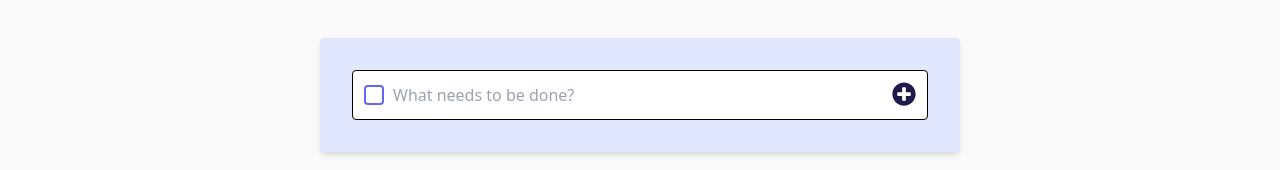
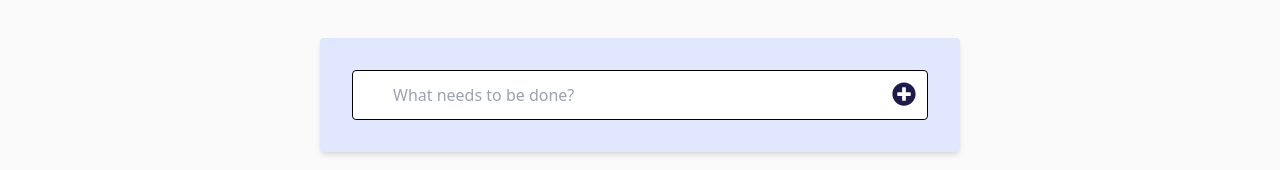
Before and after one commit to Vovchyk17/to-do-app, a React (Create React App) app: page / in a window 1280 px wide. Shown: the part 341-511 px from the top of the page. Built offline with nearby package versions, Linux system fonts and the light colour scheme.

Commit message:
rebuild the app a little bit

```diff
--- a/src/App.css
+++ b/src/App.css
@@ -71,7 +71,3 @@ input[type='text']:disabled {
 .task_list li {
   @apply relative mb-4 last:mb-0;
 }
-
-.task_list li.completed button {
-  @apply hidden;
-}
--- a/src/components/Main.js
+++ b/src/components/Main.js
@@ -3,66 +3,74 @@ import ToDoForm from "./ToDoForm";
 import ToDoList from "./ToDoList";
 
 export default function Main() {
-  const [newTask, setNewTask] = useState("");
   const [tasks, setTasks] = useState([]);
-  const [selectAll, setSelectAll] = useState(false);
+  const [allChecked, setAllChecked] = useState(false);
 
-  function handleSubmitTask(task) {
-    if (task !== "") {
-      setTasks((prevTasks) => [...prevTasks, { value: task, isDone: false }]);
-      setNewTask("");
+  function handleSubmitForm(e) {
+    e.preventDefault();
+
+    const input = e.target.querySelector(".add_new_task");
+    const inputValue = input.value;
+
+    if (inputValue) {
+      setTasks([
+        ...tasks,
+        {
+          value: inputValue,
+          completed: false,
+        },
+      ]);
+      input.value = "";
+      setAllChecked(false);
     }
   }
 
-  function handleDeleteTask(index) {
-    setTasks((prevTasks) => prevTasks.filter((task, i) => i !== index));
+  const isAnyItems = tasks.length > 0;
+
+  function handleTaskDelete(index) {
+    const newTasks = tasks.filter((task, i) => i !== index);
+    setTasks(newTasks);
+    setAllChecked(newTasks.every((task) => task.completed));
   }
 
-  function handleEditTaskValue(index, newValue) {
-    setTasks((prevTasks) =>
-      prevTasks.map((task, i) => (i === index ? newValue : task)),
-    );
+  function handleValueChange(index, newValue) {
+    const newTasks = tasks.map((task, i) => (i === index ? newValue : task));
+    setTasks(newTasks);
+    setAllChecked(newTasks.every((task) => task.completed));
   }
 
-  function handleToggleAll() {
-    setSelectAll((prevSelectAll) => !prevSelectAll);
-    setTasks((prevTasks) =>
-      prevTasks.map((task) => ({
-        ...task,
-        isDone: !selectAll,
-      })),
-    );
+  function handleToggleAll(isChecked) {
+    if (isChecked) {
+      setTasks(tasks.map((task) => ({ ...task, completed: true })));
+    } else {
+      setTasks(tasks.map((task) => ({ ...task, completed: false })));
+    }
+    setAllChecked(isChecked);
   }
 
-  function handleToggleSingle(index) {
-    setTasks((prevTasks) =>
-      prevTasks.map((task, i) =>
-        i === index ? { ...task, isDone: !task.isDone } : task,
-      ),
+  function handleStatusChange(index) {
+    const newTasks = tasks.map((task, i) =>
+      i === index ? { ...task, completed: !task.completed } : task,
     );
-    setSelectAll(false); // Uncheck "check all" when an individual item is toggled
+    setTasks(newTasks);
+    setAllChecked(newTasks.every((task) => task.completed));
   }
-
-  const isAnyItems = tasks.length > 0;
 
   return (
     <main id="main" className="container">
       <div className="content">
         <ToDoForm
-          newTask={newTask}
-          setNewTask={setNewTask}
-          handleSubmitTask={handleSubmitTask}
-          handleToggleAll={handleToggleAll}
-          selectAll={selectAll}
+          onSubmitForm={handleSubmitForm}
+          onToggleAll={handleToggleAll}
+          isAnyItems={isAnyItems}
+          allChecked={allChecked}
         />
         {isAnyItems && (
           <ToDoList
             tasks={tasks}
-            handleDeleteTask={handleDeleteTask}
-            handleEditTaskValue={handleEditTaskValue}
-            selectAll={selectAll}
-            handleToggleAll={handleToggleAll}
-            handleToggleSingle={handleToggleSingle}
+            onTaskDelete={handleTaskDelete}
+            onValueChange={handleValueChange}
+            onStatusChange={handleStatusChange}
           />
         )}
       </div>
--- a/src/components/ToDoForm.js
+++ b/src/components/ToDoForm.js
@@ -1,41 +1,32 @@
-import React from "react";
 import { FaCheck, FaPlusCircle } from "react-icons/fa";
 
 export default function ToDoForm({
-  newTask,
-  setNewTask,
-  handleSubmitTask,
-  handleToggleAll,
-  selectAll,
+  onSubmitForm,
+  onToggleAll,
+  isAnyItems,
+  allChecked,
 }) {
   return (
-    <form
-      className="content__form"
-      onSubmit={(e) => {
-        e.preventDefault();
-        handleSubmitTask(newTask);
-      }}
-    >
+    <form className="content__form" onSubmit={onSubmitForm}>
+      {isAnyItems && (
         <label className="checkbox_wrapper">
           <input
             type="checkbox"
             className="checked_all"
-          onChange={handleToggleAll}
-          checked={selectAll}
+            disabled={!isAnyItems}
+            checked={allChecked}
+            onChange={(e) => onToggleAll(e.target.checked)}
           />
           <span>
             <FaCheck />
           </span>
         </label>
+      )}
       <label className="input_text__label">
         <input
           type="text"
           placeholder="What needs to be done?"
-          className="add_task__input"
-          value={newTask}
-          onChange={({ target }) => {
-            setNewTask(target.value);
-          }}
+          className="add_new_task"
         />
       </label>
       <button type="submit">
--- a/src/components/ToDoList.js
+++ b/src/components/ToDoList.js
@@ -1,23 +1,21 @@
-import React from "react";
 import { FaCheck } from "react-icons/fa";
 import { MdDeleteForever } from "react-icons/md";
 
 export default function ToDoList({
   tasks,
-  handleDeleteTask,
-  handleEditTaskValue,
-  selectAll,
-  handleToggleSingle,
+  onTaskDelete,
+  onValueChange,
+  onStatusChange,
 }) {
   return (
     <ul className="task_list">
       {tasks.map((task, index) => (
-        <li key={`task_${index}`} className={task.isDone ? "completed" : ""}>
+        <li key={`task_${index}`} className={task.completed ? "completed" : ""}>
           <label className="checkbox_wrapper">
             <input
               type="checkbox"
-              checked={task.isDone || selectAll}
-              onChange={() => handleToggleSingle(index)}
+              checked={task.completed}
+              onChange={() => onStatusChange(index)}
             />
             <span>
               <FaCheck />
@@ -26,17 +24,17 @@ export default function ToDoList({
           <label>
             <input
               type="text"
-              id={`task_${index}`}
-              className="task_list__input"
-              disabled={task.isDone}
+              disabled={task.completed}
               value={task.value}
-              onChange={(e) => handleEditTaskValue(index, e.target.task.value)}
+              onChange={(e) => {
+                onValueChange(index, { ...task, value: e.target.value });
+              }}
             />
           </label>
           <button
             className="task_list__delete"
             onClick={() => {
-              handleDeleteTask(index);
+              onTaskDelete(index);
             }}
           >
             <MdDeleteForever />
```
Lines whose indentation alone changed are shown as unchanged.
